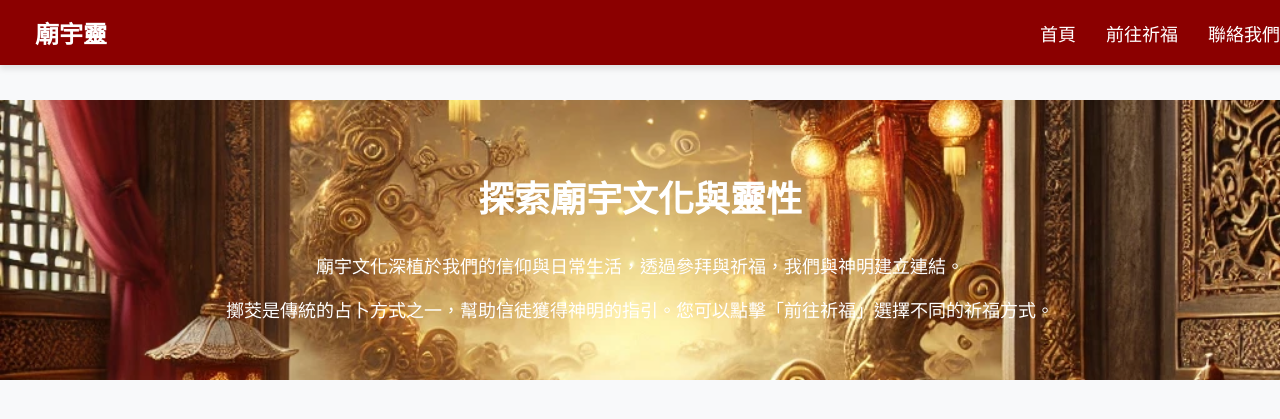
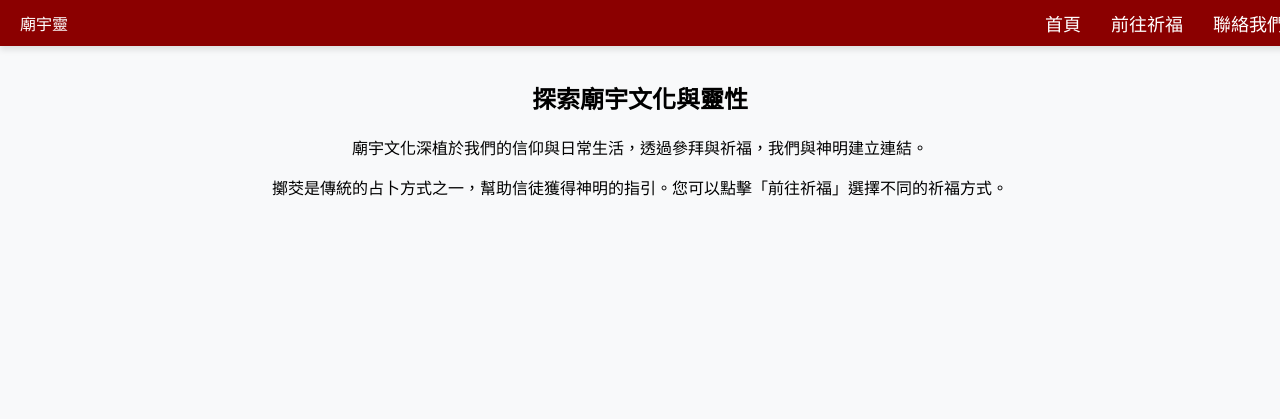
Before and after one commit to jason-hongtw/divination_blocks_IOT, a Flask app: page / in a window 1280 px wide. Shown: the top 419 px of the page. Run offline with Flask 3, Linux system fonts and the light colour scheme.

Commit message:
fix: 版面配置調整

```diff
--- a/static/style.css
+++ b/static/style.css
@@ -11,7 +11,7 @@ body {
 header {
     background-color: #8B0000;
     color: white;
-    padding: 15px;
+    padding: 10px 20px;
     display: flex;
     justify-content: space-between;
     align-items: center;
@@ -19,12 +19,7 @@ header {
     top: 0;
     width: 100%;
     box-shadow: 0px 4px 6px rgba(0, 0, 0, 0.1);
-}
-
-.logo {
-    font-size: 24px;
-    font-weight: bold;
-    margin-left: 20px;
+    z-index: 1000;
 }
 
 nav ul {
@@ -48,94 +43,18 @@ nav ul li a:hover {
     text-decoration: underline;
 }
 
-/* 📌 首頁介紹區 */
-.intro {
-    margin-top: 100px;
-    padding: 40px;
-    background: url("images/background.jpg") center/cover;
-    color: white;
+/* 📌 主體內容 */
+main {
+    margin-top: 80px; /* 避免被固定選單遮擋 */
 }
 
-.intro h1 {
-    font-size: 36px;
+/* 📌 詢問區域 */
+.extra {
+    margin: 0 auto;
+    max-width: 600px;
+    padding: 20px;
 }
 
-.intro p {
-    font-size: 18px;
-}
-
-/* 📌 祈福選擇卡片 */
-.card-container {
-    display: flex;
-    flex-direction: column;
-    align-items: center;
-}
-
-.card-row {
-    display: flex;
-    justify-content: center;
-    gap: 20px;
-    margin-bottom: 20px;
-}
-
-.card {
-    width: 200px;
-    height: 100px;
-    background: white;
-    margin: 10px;
-    display: flex;
-    justify-content: center;
-    align-items: center;
-    border-radius: 10px;
-    box-shadow: 2px 2px 10px rgba(0, 0, 0, 0.2);
-    transition: transform 0.3s ease;
-    cursor: pointer;
-}
-
-.card:hover {
-    transform: scale(1.1);
-}
-
-.card.disabled {
-    background: #ccc;
-    cursor: not-allowed;
-}
-
-/* 📌 祈福內容頁面 */
-.pray-container {
-    display: flex;
-    justify-content: space-around;
-    margin-top: 100px;
-    padding: 30px;
-}
-
-/* 📌 左側敘述區 */
-.description {
-    width: 30%;
-    text-align: left;
-}
-
-/* 📌 正中間祈福區 */
-.main-area {
-    width: 30%;
-}
-
-.main-area img {
-    width: 80%;
-    border-radius: 10px;
-}
-
-/* 📌 右側附加功能區 */
-.extra {
-    width: 30%;
-}
-
-.extra img {
-    width: 50%;
-    border-radius: 10px;
-}
-
-/* 📌 按鈕樣式 */
 .button-group button {
     background-color: #8B0000;
     color: white;
@@ -145,6 +64,7 @@ nav ul li a:hover {
     border-radius: 5px;
     cursor: pointer;
     transition: background 0.3s;
+    width: 100%;
 }
 
 .button-group button:hover {
@@ -157,8 +77,15 @@ nav ul li a:hover {
     cursor: not-allowed;
 }
 
+/* 📌 結果區域 */
 .result-container {
-    margin-top: 20px; /* 確保與標題有間距 */
+    margin-top: 20px;
+    padding: 20px;
+    background-color: #fff;
+    border-radius: 8px;
+    box-shadow: 0 2px 8px rgba(0, 0, 0, 0.1);
+    max-width: 600px;
+    margin: 20px auto;
 }
 
 .card {
@@ -166,10 +93,7 @@ nav ul li a:hover {
     border-radius: 10px;
     box-shadow: 0 4px 8px rgba(0, 0, 0, 0.1);
     padding: 20px;
-    max-width: 90%;
-    width: 600px;
-    margin: 20px auto;
-    box-sizing: border-box;
+    width: 100%;
 }
 
 .poem-image {
@@ -189,5 +113,4 @@ nav ul li a:hover {
     font-size: 16px;
     line-height: 1.5;
     color: #333;
-    word-wrap: break-word;
 }
```
Also changed, not shown: templates/pray_try.html (+5 -6 lines).
